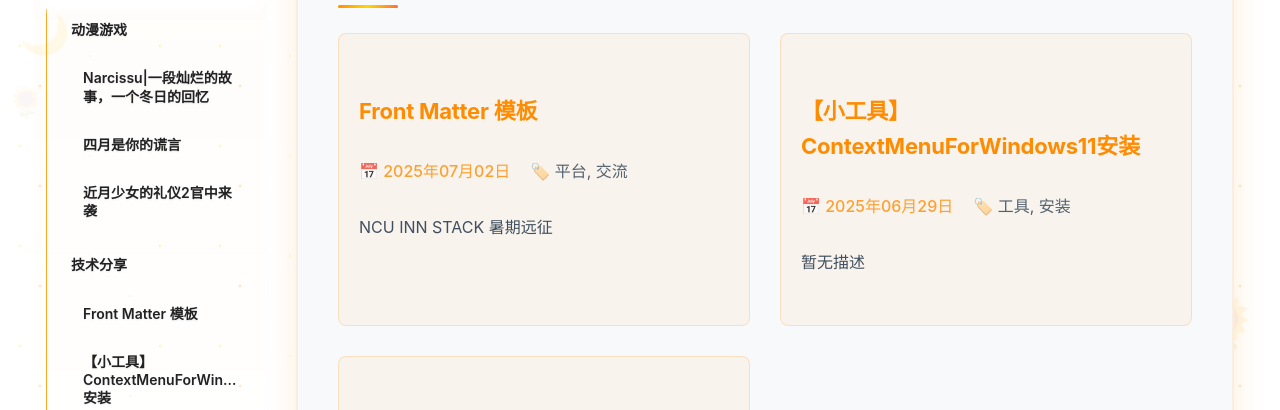
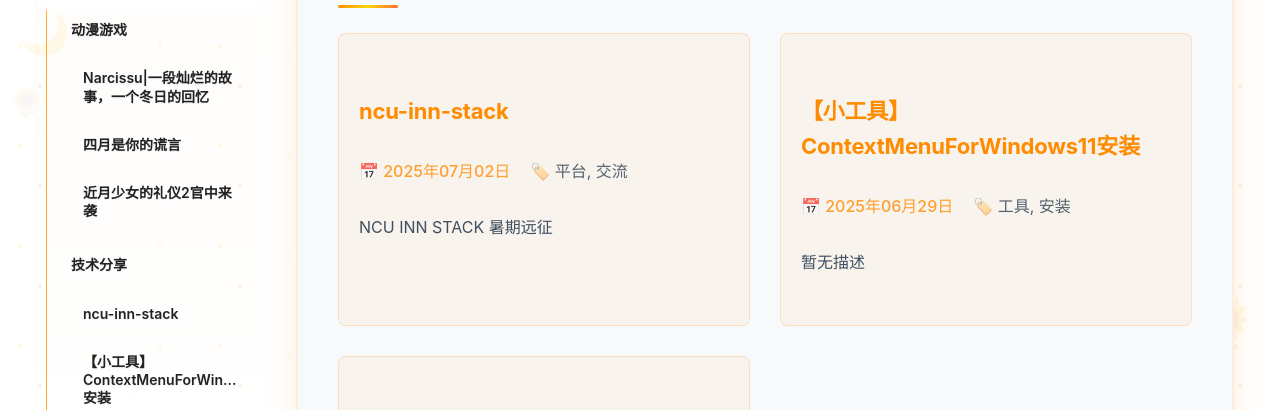
Before and after one commit to SXP-Simon/HelianNuits, an MkDocs documentation site: the page built from docs/blog/categories.md, in a window 1280 px wide and 900 px high, scrolled down 1121 px. Shown: the part 162-572 px from the top of the window. Built offline with MkDocs 1.6.1 and Material for MkDocs 9.7.7, drawn with Linux system fonts in a browser that asks for light colours; some web fonts are replaced; comment, search, counter and statistics services are not loaded.

Commit message:
Update ncu-inn-stack.md

```diff
--- a/docs/blog/posts/ncu-inn-stack.md
+++ b/docs/blog/posts/ncu-inn-stack.md
@@ -1,5 +1,5 @@
 ---
-title: Front Matter 模板
+title: ncu-inn-stack
 author: Helian Nuits
 description: NCU INN STACK 暑期远征
 date: 2025-07-02
```
